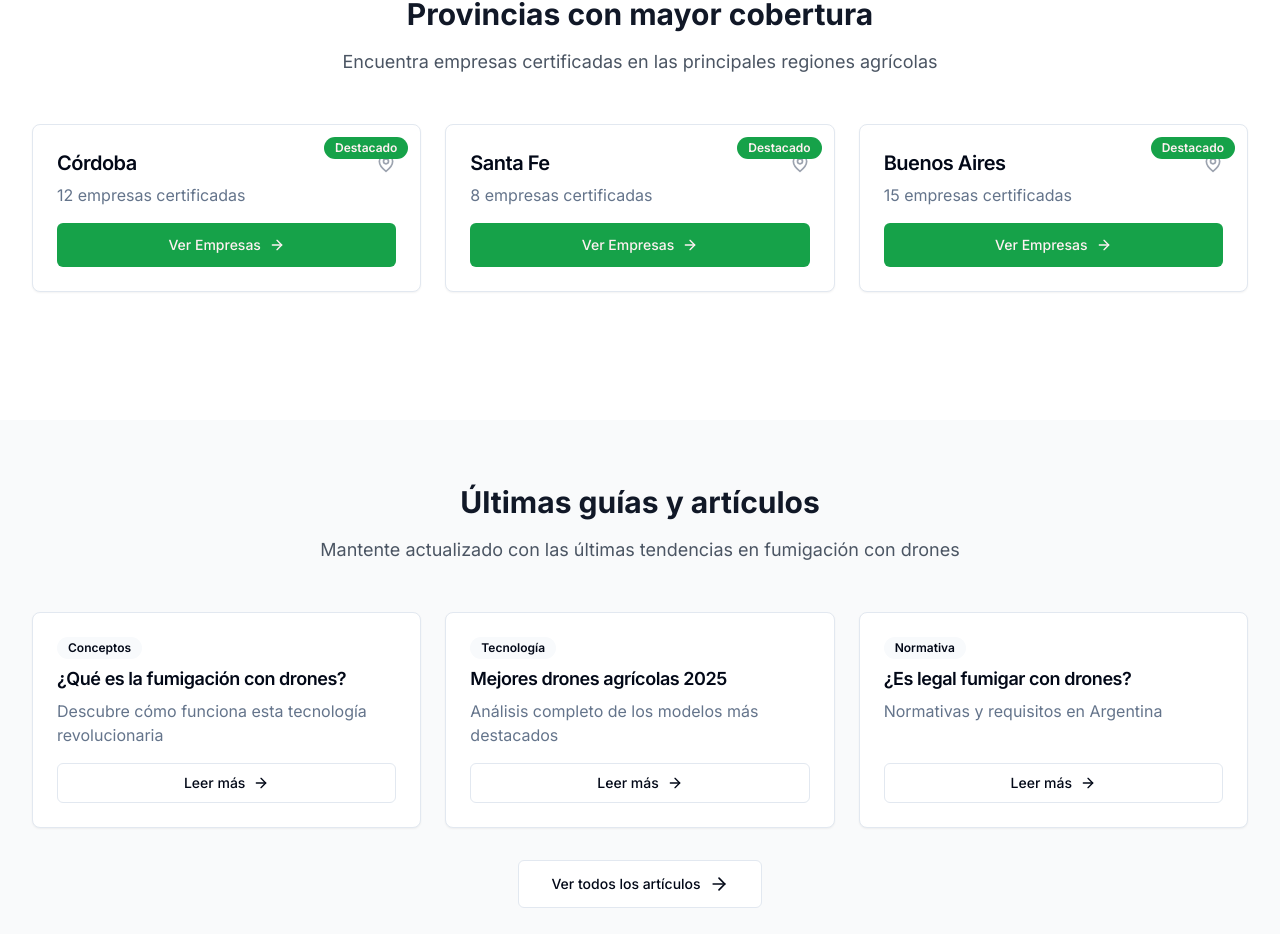
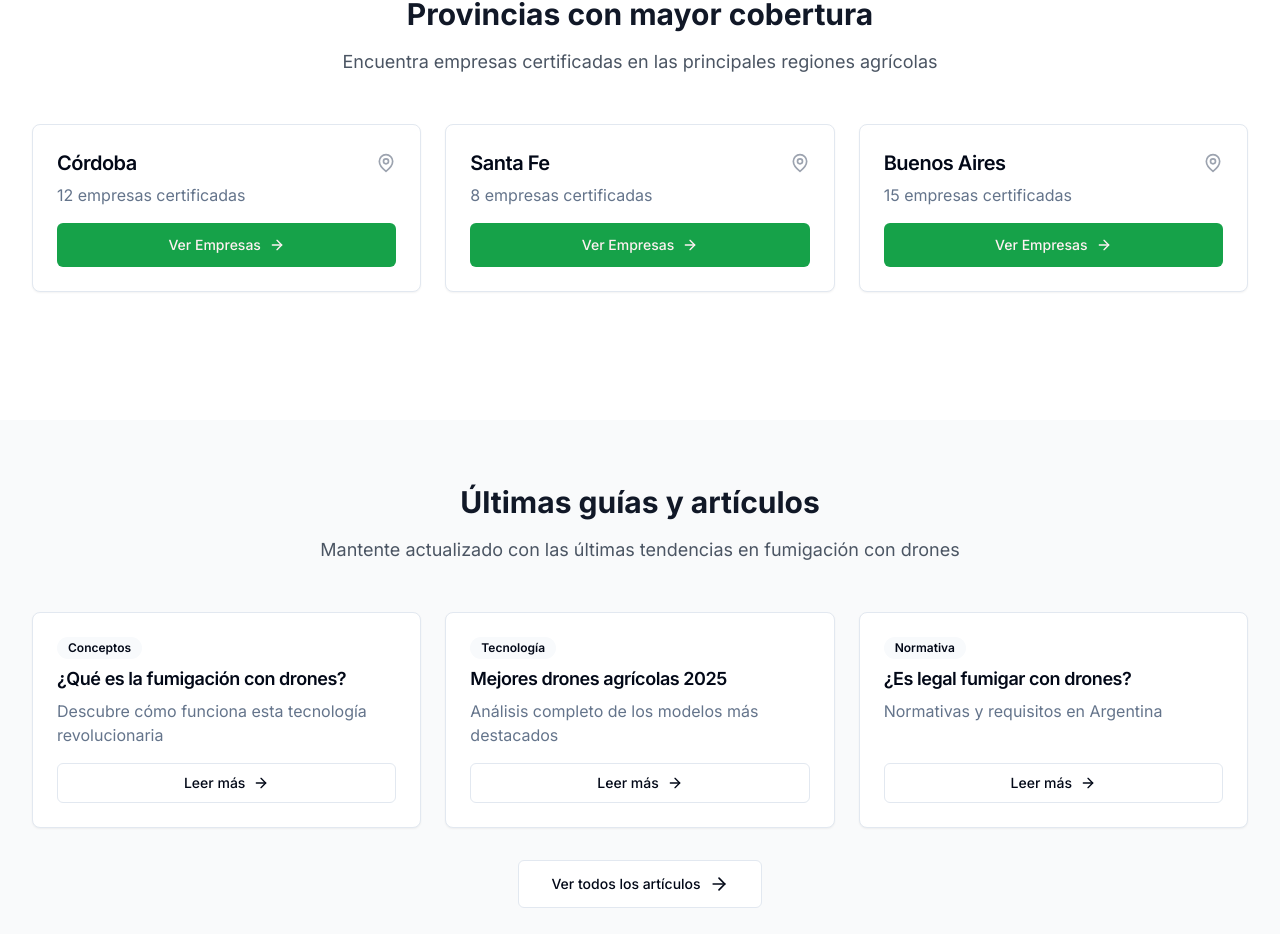
Before and after one commit to martingalmarino/drone-fumigaciones, a Next.js app: page / in a window 1280 px wide. Shown: the part 1049-1983 px from the top of the page. Built offline with nearby package versions, Linux system fonts and the light colour scheme.

Commit message:
Eliminar badges 'Destacado' de las tarjetas de provincias en la home

```diff
--- a/app/page.tsx
+++ b/app/page.tsx
@@ -132,11 +132,6 @@ export default function HomePage() {
           <div className="grid grid-cols-1 sm:grid-cols-2 lg:grid-cols-3 gap-4 sm:gap-6">
             {provinces.map((province) => (
               <Card key={province.slug} className="relative overflow-hidden h-full">
-                {province.featured && (
-                  <Badge className="absolute top-3 right-3 bg-primary text-xs">
-                    Destacado
-                  </Badge>
-                )}
                 <CardHeader className="pb-4">
                   <div className="flex items-center justify-between">
                     <CardTitle className="text-lg sm:text-xl">{province.name}</CardTitle>
```
